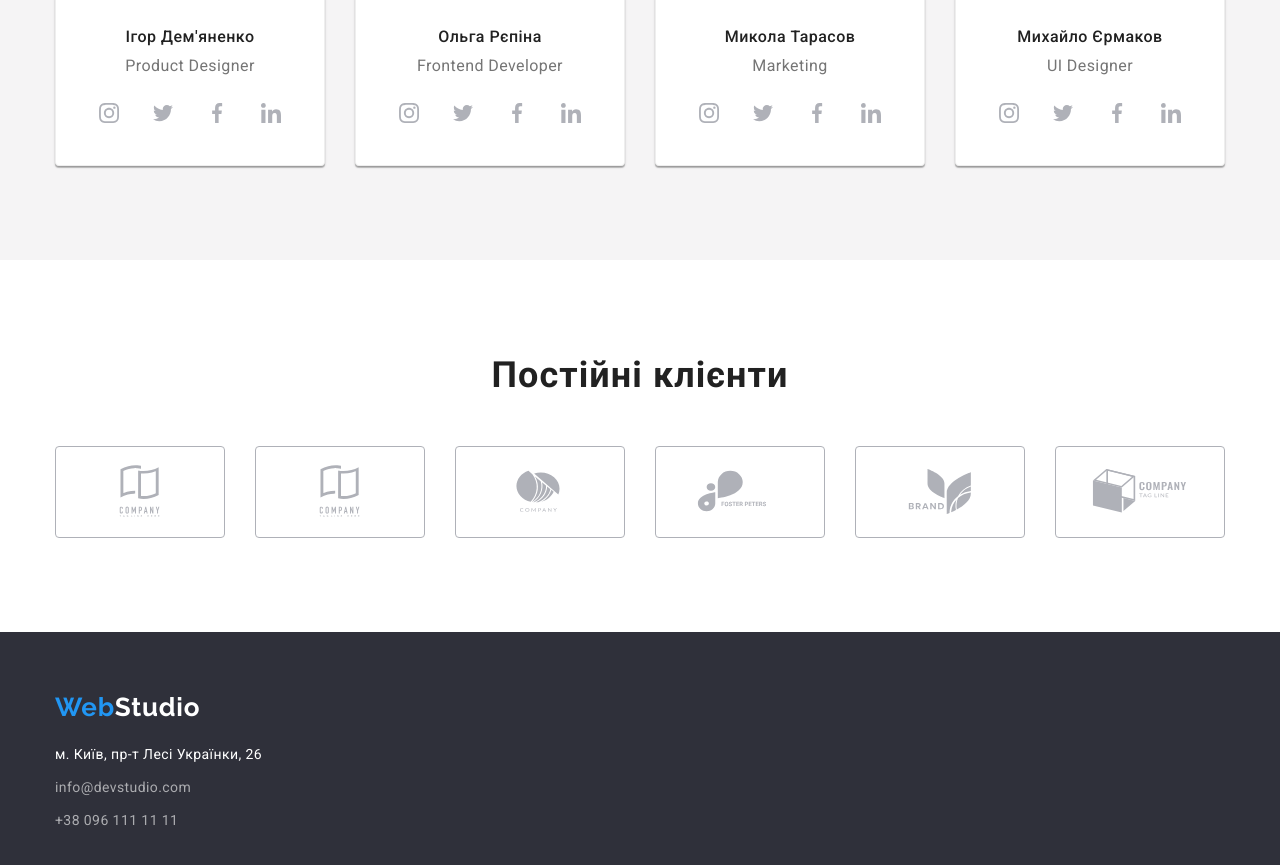
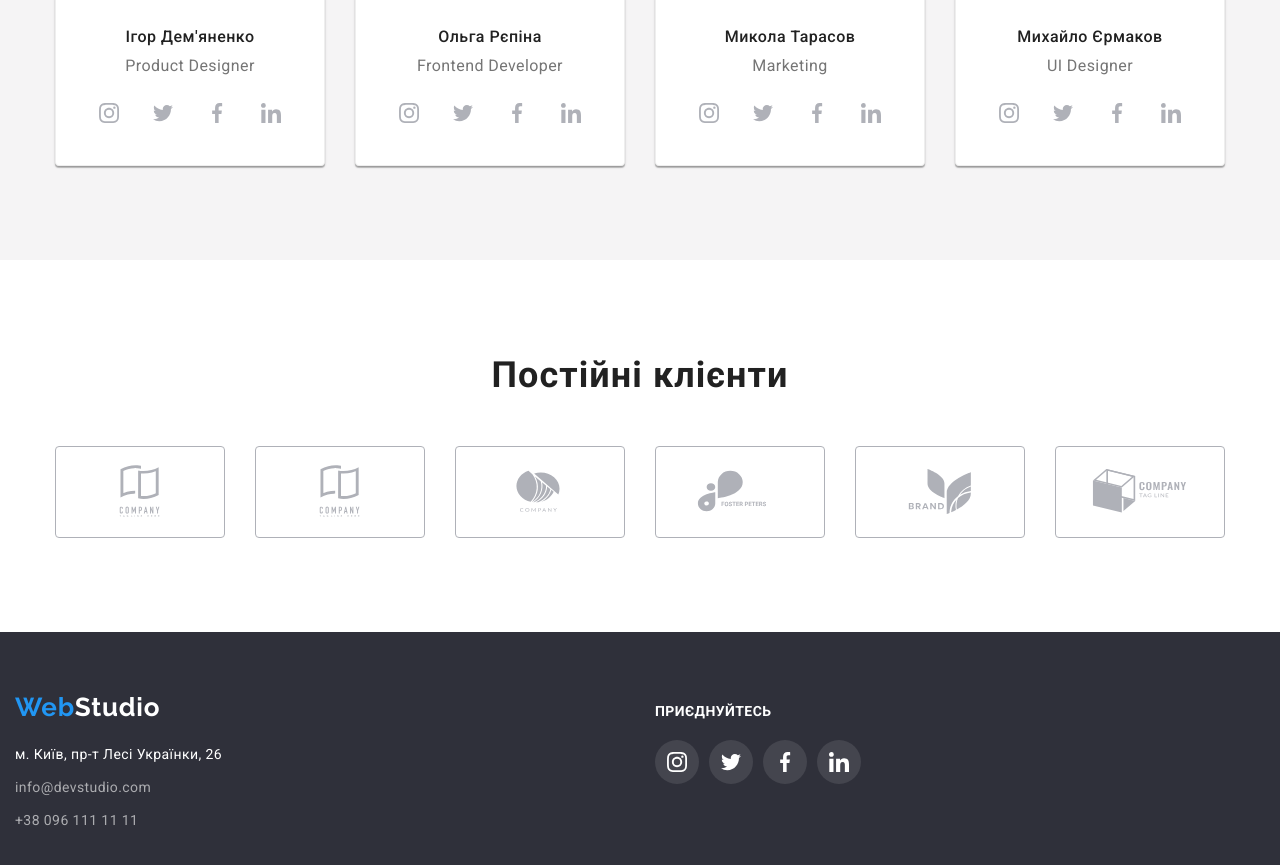
Before and after one commit to Zmarzlova/goit-markup-hw-04, a plain HTML site: page index.html in a window 1280 px wide. Shown: the part 1969-2834 px from the top of the page. Drawn offline with nearby package versions, Linux system fonts and the light colour scheme.

Commit message:
add start footer

```diff
--- a/css/styles.css
+++ b/css/styles.css
@@ -389,6 +389,8 @@ border-bottom: 1px solid #ECECEC;
 .footer {
   padding: 60px 0;
   background-color: #2f303a;
+  display: flex;
+  align-items: baseline;
 }
 .footer-link:hover,
 .footer-link:focus {
@@ -421,6 +423,49 @@ border-bottom: 1px solid #ECECEC;
   letter-spacing: 0.03em;
   font-style: normal;
 }
+
+.footer-soc {}
+
+.footer-join-link {
+    color: var(--additional-color);
+    font-weight: 700;
+    line-height: 1.14;
+    letter-spacing: 0.03em;
+    text-transform: uppercase;
+
+}
+
+.footer-soc-list {
+  display: flex;
+  justify-items: center;
+  gap: 10px;
+  margin-top: 20px;
+
+}
+
+
+.footer-soc-item {
+  width: 44px;
+  height: 44px;
+
+}
+
+.footer-soc-link {
+  width: 100%;
+  height: 100%;
+  display: flex;
+  align-items: center;
+  justify-content: center;
+  border-radius: 50%;
+  background-color: rgba(255, 255, 255, 0.1);
+  fill: var(--additional-color);
+}
+
+.footer-soc-link:hover,
+.footer-soc-link:focus{
+  background-color: var(--accent-color);
+}
+
 
 /* -------Оформление Portfolio------- */
 
--- a/index.html
+++ b/index.html
@@ -357,6 +357,39 @@
           </ul>
         </address>
       </div>
+      <div class="container footer-soc">
+        <a class="footer-join-link link" href="./index.html">приєднуйтесь</a>
+        <ul class="footer-soc-list list">
+          <li class="footer-soc-item">
+            <a href="" target="_blank" class="footer-soc-link link">
+              <svg class="footer-soc-icon" width="20" height="20">
+                <use href="./images/icons.svg#icon-instagram"></use>
+              </svg>
+            </a>
+          </li>
+          <li class="footer-soc-item">
+            <a href="" target="_blank" class="footer-soc-link link"
+              ><svg class="footer-soc-icon" width="20" height="20">
+                <use href="./images/icons.svg#icon-twitter"></use>
+              </svg>
+            </a>
+          </li>
+          <li class="footer-soc-item">
+            <a href="" target="_blank" class="footer-soc-link link"
+              ><svg class="footer-soc-icon" width="20" height="20">
+                <use href="./images/icons.svg#icon-facebook"></use>
+              </svg>
+            </a>
+          </li>
+          <li class="footer-soc-item">
+            <a href="" target="_blank" class="footer-soc-link link"
+              ><svg class="footer-soc-icon" width="20" height="20">
+                <use href="./images/icons.svg#icon-linkedin"></use>
+              </svg>
+            </a>
+          </li>
+        </ul>
+      </div>
     </footer>
   </body>
 </html>
```
